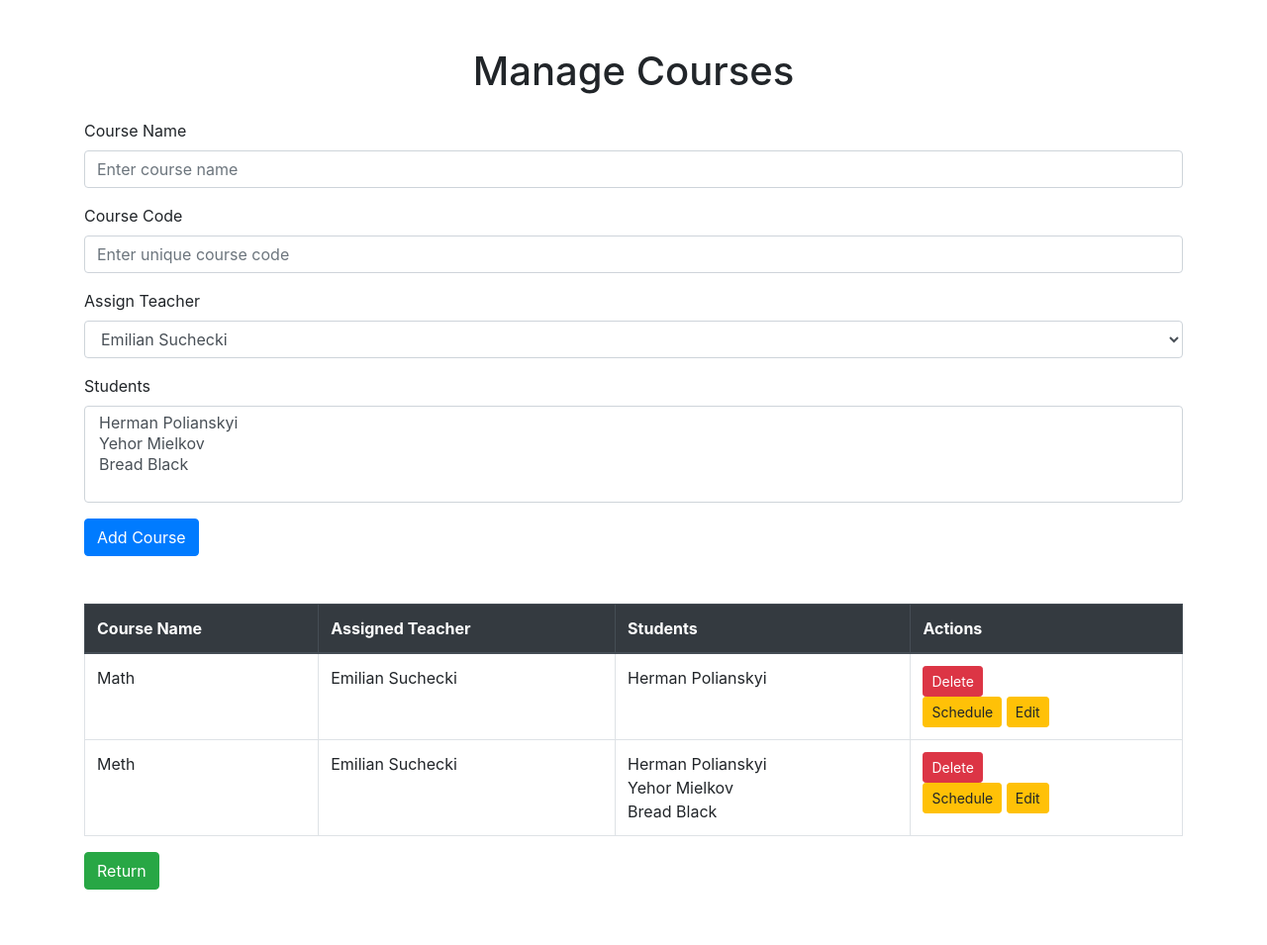
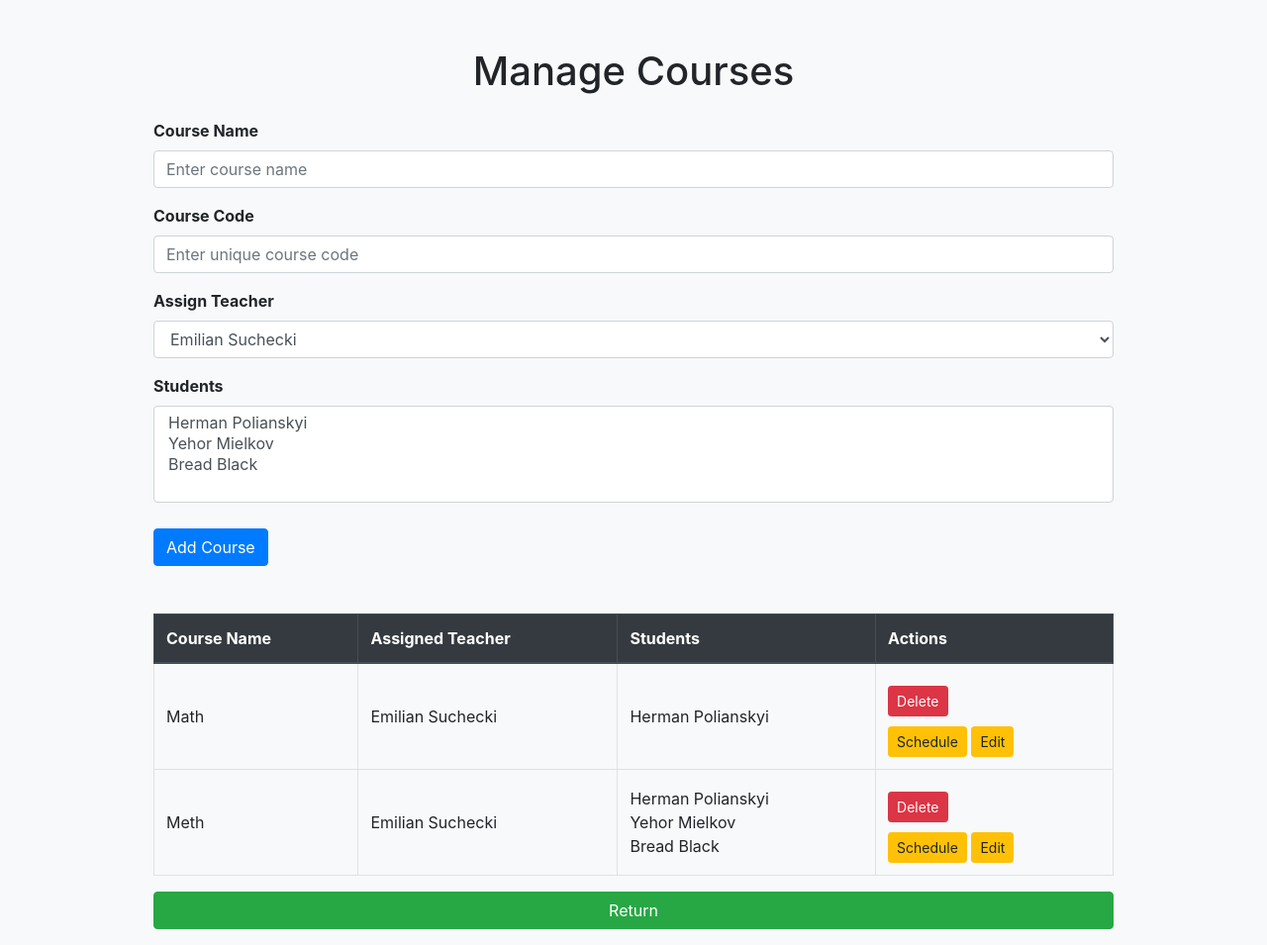
Before and after one commit to Herman-GIT-1/origin, a Flask app: page /admin_page in a window 1280 px wide. Shown: the whole page at 99% size. Before the commit the page ends 899 px from the top, so only its background shows below. Run offline with Flask 3, Linux system fonts and the light colour scheme; a user stored in the database is signed in; data comes from the database, SQL or seed files in the repository.

Commit message:
Update manage_courses.html

```diff
--- a/templates/manage_courses.html
+++ b/templates/manage_courses.html
@@ -1,13 +1,54 @@
 <!DOCTYPE html>
 <html lang="en">
+
 <head>
     <meta charset="UTF-8">
     <title>Manage Courses</title>
     <link rel="stylesheet" href="https://cdn.jsdelivr.net/npm/bootstrap@4.3.1/dist/css/bootstrap.min.css">
+    <style>
+        body {
+            background-color: #f8f9fa;
+        }
+
+        .container {
+            max-width: 1000px;
+        }
+
+        .form-group label {
+            font-weight: bold;
+        }
+
+        .btn-primary,
+        .btn-danger,
+        .btn-warning {
+            margin-top: 10px;
+        }
+
+        .table th,
+        .table td {
+            vertical-align: middle;
+        }
+
+        .table td {
+            word-wrap: break-word;
+        }
+
+        .thead-dark {
+            background-color: #343a40;
+            color: white;
+        }
+
+        .btn-success {
+            width: 100%;
+        }
+    </style>
 </head>
+
 <body>
     <div class="container mt-5">
         <h1 class="text-center mb-4">Manage Courses</h1>
+
+        <!-- Form to add new course -->
         <form method="POST" class="mb-5">
             <div class="form-group">
                 <label for="name">Course Name</label>
@@ -36,7 +77,7 @@
             <button type="submit" class="btn btn-primary">Add Course</button>
         </form>
 
-
+        <!-- Table displaying the courses -->
         <table class="table table-bordered">
             <thead class="thead-dark">
                 <tr>
@@ -63,17 +104,20 @@
                         {% endfor %}
                     </td>
                     <td>
-                            <form  method="POST" action="{{ url_for('delete_course', course_id=course.id) }}" onsubmit="return confirm('Are you sure you want to delete this course?')">
+                        <form method="POST" action="{{ url_for('delete_course', course_id=course.id) }}"
+                            onsubmit="return confirm('Are you sure you want to delete this course?')">
                             <button type="submit" class="btn btn-danger btn-sm">Delete</button>
                         </form>
-                            <a href="{{ url_for ('edit_course_schedule', course_id=course.id) }}" class="btn btn-sm btn-warning">Schedule</a>
-                            <a href="{{ url_for ('edit_course', course_id=course.id) }}" class="btn btn-sm btn-warning">Edit</a>
+                        <a href="{{ url_for('edit_course_schedule', course_id=course.id) }}" class="btn btn-sm btn-warning">Schedule</a>
+                        <a href="{{ url_for('edit_course', course_id=course.id) }}" class="btn btn-sm btn-warning">Edit</a>
                     </td>
                 </tr>
                 {% endfor %}
             </tbody>
         </table>
+
         <a href="{{ url_for('admin_page') }}" class="btn btn-success mb-3">Return</a>
     </div>
 </body>
+
 </html>
```
Lines whose indentation alone changed are shown as unchanged.
